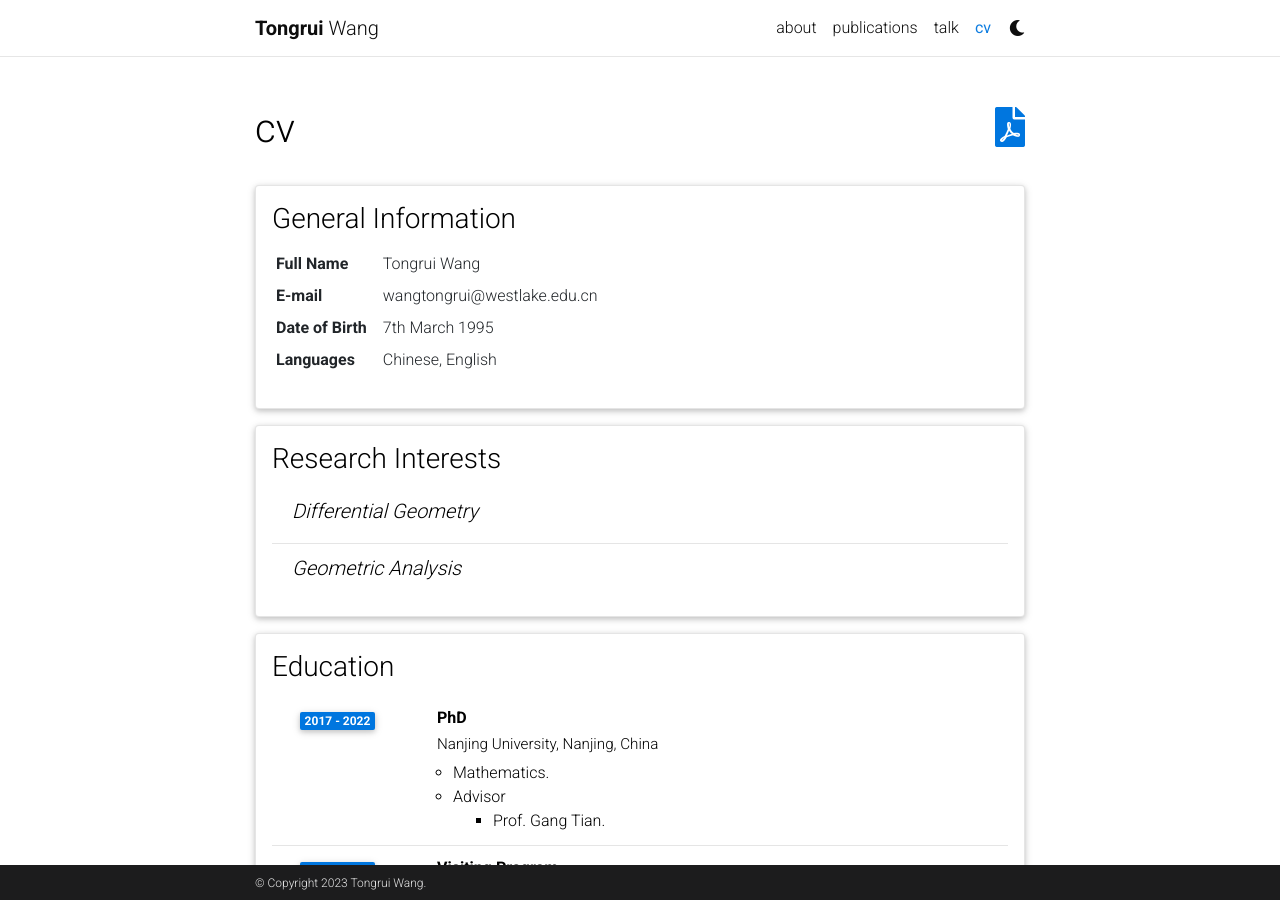
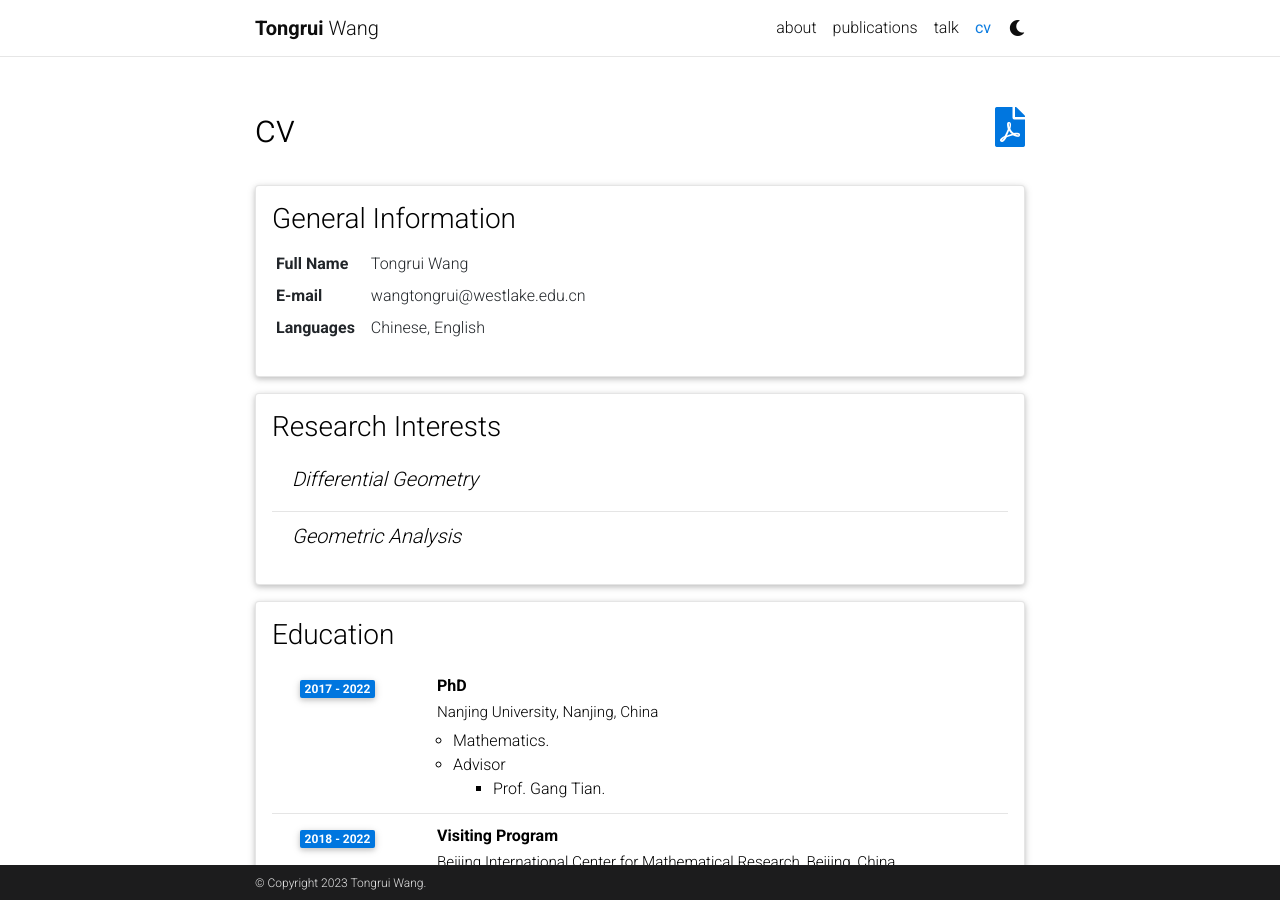
Before and after one commit to XilunL/XilunL.github.io, a Jekyll site: the page built from _pages/cv.md, in a window 1280 px wide and 900 px high. Built offline with Jekyll 4.4.1, drawn with Linux system fonts in a browser that asks for light colours; comment, search, counter and statistics services are not loaded; a style sheet for code colours, icons or effects is not loaded.

Commit message:
Update cv.yml

```diff
--- a/_data/cv.yml
+++ b/_data/cv.yml
@@ -5,8 +5,6 @@
       value: Tongrui Wang
     - name: E-mail
       value: wangtongrui@westlake.edu.cn
-    - name: Date of Birth
-      value: 7th March 1995
     - name: Languages
       value: Chinese, English
 
```
